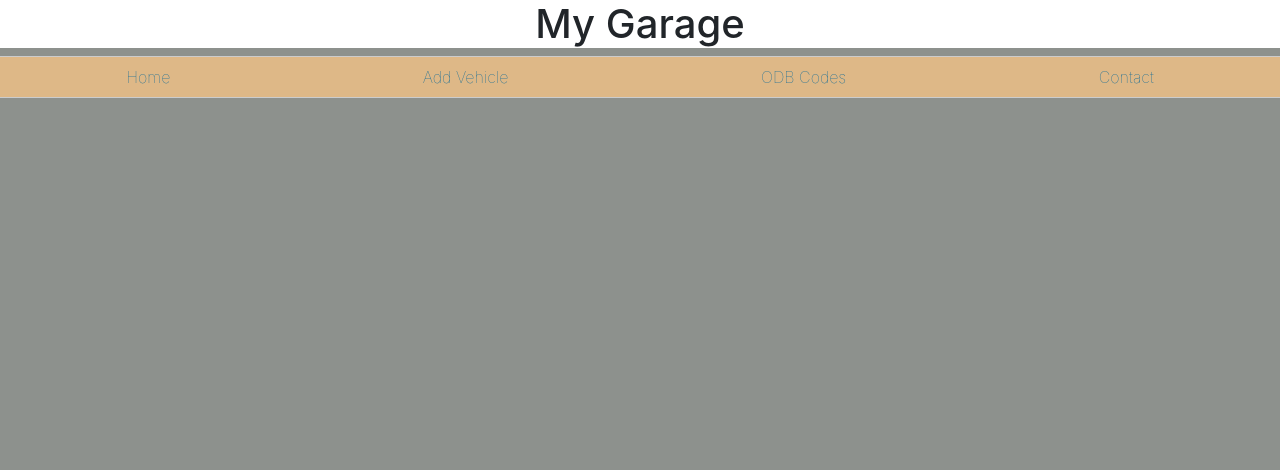
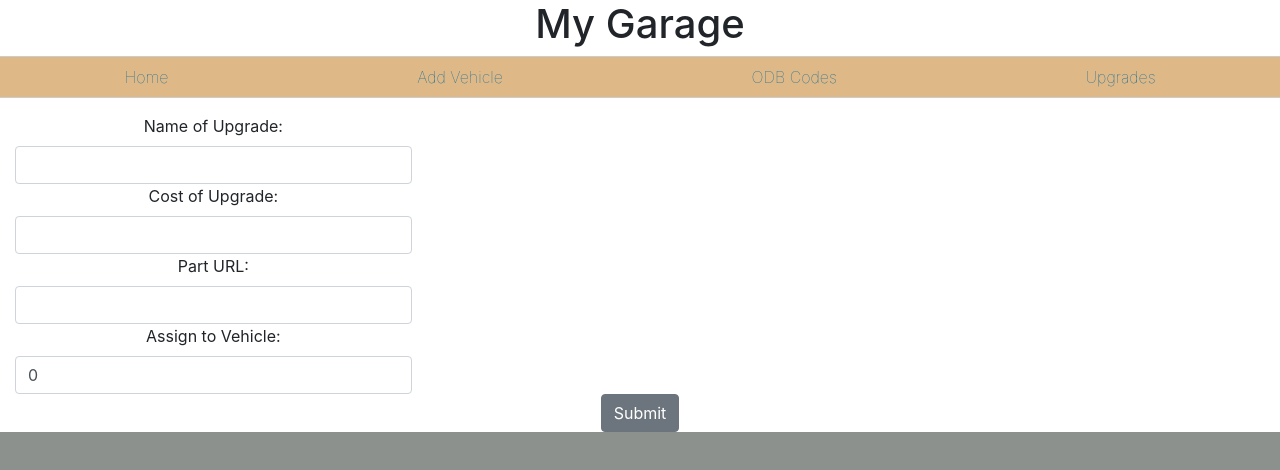
Before and after one commit to jimmischeff/my_garage_frontend, a React (Create React App) app: page /upgrade in a window 1280 px wide. Shown: the top 470 px of the page. Built offline with nearby package versions, Linux system fonts and the light colour scheme; no server answers.

Commit message:
added form for upgrade hash and added table component to show each vehicles upgrade hash

```diff
--- a/src/App.js
+++ b/src/App.js
@@ -2,6 +2,7 @@ import './App.css';
 import React from 'react'
 import Display from './Display'
 import VehicleForm from "./Form"
+import UpgradeForm from "./UpgradeForm"
 import { Route, Link, Switch } from "react-router-dom"
 
 function App() {
@@ -14,6 +15,10 @@ function App() {
     vehicles: []
   })
 
+  const [upgrade, setUpgrade] = React.useState({
+    upgrades: []
+  })
+
   //Function to get API data from URL
   const getVehicles = () => {
     fetch(url + "/vehicles")
@@ -24,10 +29,20 @@ function App() {
     })
   }
 
+  const getUpgrades = () => {
+    fetch(url + "/upgrades")
+    .then(response => response.json())
+    .then(data => {
+      console.log(data)
+      setUpgrade(data)
+    })
+  }
+
 
   //useEffect to do initial call
   React.useEffect(() => {
     getVehicles()
+    getUpgrades()
   }, [])
 
   const emptyVehicle = {
@@ -38,10 +53,17 @@ function App() {
     img: ""
   }
 
+  const emptyUpgrade = {
+    name: "",
+    price: "",
+    url: "",
+    vehicle_id: 0
+  }
+
   //selected state for edit route
   const [selectedVehicle, setSelectedVehicle] = React.useState(emptyVehicle)
 
-  //function to handle creating new costumes
+  //function to handle creating new vehicles
   const handleCreate = (newVehicle) => {
     fetch(url + "/vehicles", {
       method: "post",
@@ -51,6 +73,19 @@ function App() {
       body: JSON.stringify(newVehicle)
     }).then(response => {
       getVehicles()
+    })
+  }
+
+  //create new upgrade
+  const upgradeCreate = (newUpgrade) => {
+    fetch(url + "/upgrades", {
+      method: "post",
+      headers: {
+        "Content-Type": "application/json"
+      },
+      body: JSON.stringify(newUpgrade)
+    }).then(response => {
+      getUpgrades()
     })
   }
 
@@ -84,7 +119,7 @@ function App() {
             <Link to="/"><li>Home</li></Link>
             <Link to="/create"><li>Add Vehicle</li></Link>
             <li>ODB Codes</li>
-            <li>Contact</li>
+            <Link to='/upgrade'><li>Upgrades</li></Link>
           </ul>
         </div>
       <Switch>
@@ -99,6 +134,10 @@ function App() {
         <Route exact path='/edit' render={(rp) => (
           <VehicleForm {...rp} label='update' vehicle={selectedVehicle} handleSubmit={handleUpdate} />
         )}/>
+
+        <Route exact path='/upgrade' render={(rp) => (
+          <UpgradeForm {...rp} upgrade={emptyUpgrade} handleSubmit={upgradeCreate} />
+        )}/>
       </Switch>
 
 
--- a/src/Display.js
+++ b/src/Display.js
@@ -3,6 +3,7 @@ import Oil from './Dropdown'
 import Tire from './Tires'
 import { Card, CardImg, CardBody, CardTitle, CardSubtitle, Button,
   } from 'reactstrap'
+import UpgradeTable from "./UpgradeTable"
 
 const Display = (props) => {
     const {vehicles} = props
@@ -30,7 +31,8 @@ const Display = (props) => {
                         <Tire vehicles={vehicle}/>
                     </div>
                     <div style={{width: "25%"}}>
-                        <ul><h2>Upgrades</h2></ul>
+                        <h2>Upgrades</h2>
+                        <UpgradeTable upgrades={vehicle.upgrades}/>
                     </div>
                 </div>
             ))}
--- /dev/null
+++ b/src/UpgradeForm.js
@@ -0,0 +1,37 @@
+import React from "react"
+import { Button, Form, FormGroup, Label, Input, FormText, Row, Col } from 'reactstrap'
+
+const UpgradeForm = (props) => {
+//Form state
+const [formData, setFormData] = React.useState(props.upgrade)
+
+//Functions
+const handleSubmit = (event) => {
+    event.preventDefault()
+    props.handleSubmit(formData)
+    props.history.push("/")
+}
+
+const handleChange = (event) => {
+    setFormData({...formData, [event.target.name]: event.target.value })
+}
+return(
+    <Form onSubmit={handleSubmit}>
+        <Col md={4}>
+        <Label>Name of Upgrade:</Label>
+        <Input type="text" name="name" value={formData.name} onChange={handleChange}/></Col>
+        <Col md={4}>
+        <Label>Cost of Upgrade:</Label>
+        <Input type="integer" name="price" value={formData.price} onChange={handleChange}/></Col>
+        <Col md={4}>
+        <Label>Part URL:</Label>
+        <Input type="text" name="url" value={formData.url} onChange={handleChange} /></Col>
+        <Col md={4}>
+        <Label>Assign to Vehicle:</Label>
+        <Input type='integer' name='vehicle_id' value={formData.vehicle_id} onChange={handleChange}/></Col>
+        <Button>Submit</Button>
+    </Form>
+
+)}
+
+export default UpgradeForm
--- /dev/null
+++ b/src/UpgradeTable.js
@@ -0,0 +1,27 @@
+import React from "react"
+import { Table } from 'reactstrap'
+
+const UpgradeTable = (props) => {
+    const {upgrades} = props
+
+    return(
+    <Table borderless>
+        <thead>
+            <tr>
+                <th>Name</th>
+                <th>Price</th>
+            </tr>
+        </thead>
+        <tbody>
+        {upgrades.map((upgrade) => (
+            <tr>
+                <td>{upgrade.name}</td>
+                <td>${upgrade.price}</td>
+            </tr>
+        ))}
+        </tbody>
+    </Table>
+    )
+}
+
+export default UpgradeTable;
```
Also changed, not shown: 1 other file (tests, documents, lock files or other folders).
